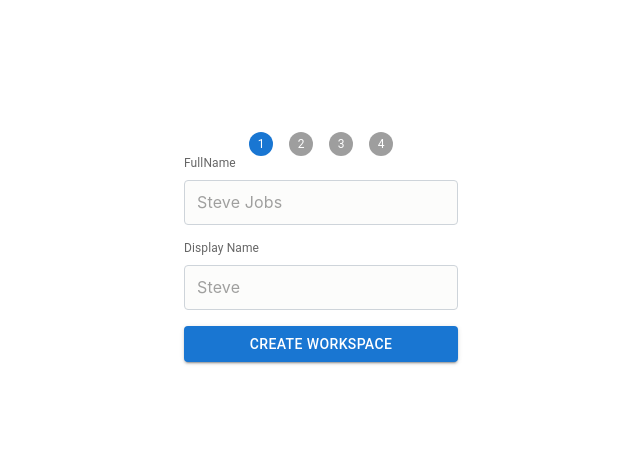
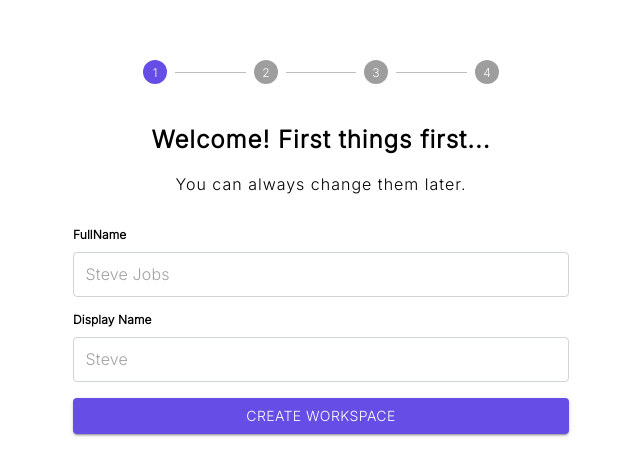
Before and after one commit to DKdEviL/stepper-react, a React (Create React App) app: page / in a window 1280 px wide. Shown: the part 153-628 px from the top of the page, without its empty margins (319-959 px from the left). Built offline with nearby package versions, Linux system fonts and the light colour scheme.

Commit message:
completed

```diff
--- a/public/index.html
+++ b/public/index.html
@@ -1,14 +1,15 @@
 <!DOCTYPE html>
 <html lang="en">
+
 <head>
   <meta charset="utf-8" />
   <link rel="icon" href="%PUBLIC_URL%/favicon.ico" />
   <meta name="viewport" content="width=device-width, initial-scale=1" />
+  <link rel="preconnect" href="https://fonts.googleapis.com">
+  <link rel="preconnect" href="https://fonts.gstatic.com" crossorigin>
+  <link href="https://fonts.googleapis.com/css2?family=Inter:wght@300&display=swap" rel="stylesheet">
   <meta name="theme-color" content="#000000" />
-    <meta
-      name="description"
-      content="Web site created using create-react-app"
-    />
+  <meta name="description" content="Web site created using create-react-app" />
   <link rel="apple-touch-icon" href="%PUBLIC_URL%/logo192.png" />
   <!--
       manifest.json provides metadata used when your web app is installed on a
@@ -26,6 +27,7 @@
     -->
   <title>React App</title>
 </head>
+
 <body>
   <noscript>You need to enable JavaScript to run this app.</noscript>
   <div id="root"></div>
@@ -40,4 +42,5 @@
       To create a production bundle, use `npm run build` or `yarn build`.
     -->
 </body>
+
 </html>
--- a/src/App.css
+++ b/src/App.css
@@ -1,7 +1,21 @@
-.App {
-  text-align: center;
+body * {
+  font-family: 'Inter', sans-serif !important;
 }
-
+.font-bold {
+  font-weight: bold !important;
+}
+.color-black {
+  color: black !important;
+}
+.color-primary {
+  color: #664de5 !important;
+}
+.bg-primary {
+  background: #664de5 !important;
+}
+.bgColor-primary {
+  background-color: #664de5 !important;
+}
 .flex {
   display: flex !important;
 }
--- a/src/App.js
+++ b/src/App.js
@@ -3,58 +3,114 @@ import Stepper from "@mui/material/Stepper";
 import Step from "@mui/material/Step";
 import StepLabel from "@mui/material/StepLabel";
 import Container from "@mui/material/Container";
-import StepContent from "@mui/material/StepContent";
+import Typography from "@mui/material/Typography";
 import "./App.css";
 import NameComponent from "./components/name/NameComponent";
 import WorkSpaceComponent from "./components/workspace/WorkSpaceComponent";
 import UsecaseComponent from "./components/usecase/UsecaseComponent";
 import WelcomeComponent from "./components/welcome/WelcomeComponent";
+import { createTheme } from "@mui/material/styles";
+const theme = createTheme({
+  palette: {
+    primary: {
+      main: "#664de5",
+    },
+  },
+});
 
 const steps = ["", "", "", ""];
 const appUsers = [
   {
-    title: 'For myself',
-    description: 'Write better. Think more clearly. Stay organized'
+    title: "For myself",
+    description: "Write better. Think more clearly. Stay organized",
   },
   {
-    title: 'With my team',
-    description: 'Wikis, docs, tasks & projects, all in one place.'
+    title: "With my team",
+    description: "Wikis, docs, tasks & projects, all in one place.",
+  },
+];
+const appText = [
+  {
+    primary: 'Welcome! First things first...',
+    secondary: 'You can always change them later.'
+  },
+  {
+    primary: "Let's setup a homework for all your work",
+    secondary: 'You can always create another workspace later.'
+  },
+  {
+    primary: "How are you planning to use Eden?",
+    secondary: "We'll streamline your setup experience accordingly."
   }
 ]
 function App() {
   const [activeStep, setActiveStep] = useState(0);
   const [userName, setUserName] = useState({ fullName: "", displayName: "" });
-  const [workspace, setWorkspace] = useState({name: '', url: ''});
+  const [workspace, setWorkspace] = useState({ name: "", url: "" });
   const [userSelected, setUserSelected] = useState(null);
 
+  useEffect(() => {
+    if ((userName.fullName && userName.displayName)) {
+      handleCreateWorkspaceClick()
+    }
+  }, [userName]);
 
-  useEffect(() => {
-    if ((userName.fullName && userName.displayName) || workspace.name) {
-      setActiveStep(activeStep + 1);
+  useEffect(() =>{
+    if (workspace.name) {
+      handleCreateWorkspaceClick();
     }
-  }, [userName, workspace]);
+  }, [workspace])
 
   const handleCreateWorkspaceClick = () => {
     setActiveStep(activeStep + 1);
-  }
+  };
 
   return (
-    <Container maxWidth="sm" sx={{height:'100vh'}} classes={{root: 'flex flex-column justify-center align-center'}}>
-      <Stepper activeStep={activeStep} alternativeLabel>
-        {steps.map((label,index) => (
-          <Step key={label+index}>
-            <StepLabel>{label}</StepLabel>
+    <Container
+      maxWidth="sm"
+      sx={{ height: "100vh" }}
+      classes={{ root: "flex flex-column justify-center align-center" }}
+    >
+      <Stepper activeStep={activeStep} alternativeLabel sx={{ width: "80%", marginBottom: '0.5rem' }}>
+        {steps.map((label, index) => (
+          <Step key={label + index}>
+            <StepLabel
+              StepIconProps={{
+                classes: {
+                  active: "color-primary",
+                  completed: "color-primary",
+                },
+              }}
+            >
+              {label}
+            </StepLabel>
           </Step>
         ))}
       </Stepper>
+      {
+        activeStep <= 2 &&
+        <>
+        <Typography variant="h5" component="h3" mt={4} mb={1} sx={{letterSpacing: '1px', fontWeight: 'bold'}}>
+        {appText[activeStep].primary}
+      </Typography>
+      <Typography variant="body1" component="span"mt={1} mb={4} sx={{letterSpacing: '1px'}}>
+        {appText[activeStep].secondary}
+      </Typography>
+        </>
+      }
       {activeStep === 0 && <NameComponent updateUserName={setUserName} />}
-      {activeStep === 1 && <WorkSpaceComponent updateWorkspace={setWorkspace} />}
-      {
-        activeStep === 2 && <UsecaseComponent userTypes={appUsers} createSpaceHandler={handleCreateWorkspaceClick} selectedUser={userSelected} updateSelectedUser={setUserSelected} />
-      }
-      {
-        activeStep >= 3 && <WelcomeComponent userName={userName.displayName} />
-      }
+      {activeStep === 1 && (
+        <WorkSpaceComponent updateWorkspace={setWorkspace} />
+      )}
+      {activeStep === 2 && (
+        <UsecaseComponent
+          userTypes={appUsers}
+          createSpaceHandler={handleCreateWorkspaceClick}
+          selectedUser={userSelected}
+          updateSelectedUser={setUserSelected}
+        />
+      )}
+      {activeStep >= 3 && <WelcomeComponent userName={userName.displayName} />}
     </Container>
   );
 }
--- a/src/components/name/NameComponent.jsx
+++ b/src/components/name/NameComponent.jsx
@@ -14,7 +14,7 @@ export const BootstrapInput = styled(InputBase)(({ theme }) => ({
   "& .MuiInputBase-input": {
     borderRadius: 4,
     position: "relative",
-    backgroundColor: theme.palette.mode === "light" ? "#fcfcfb" : "#2b2b2b",
+    backgroundColor: 'transparent',
     border: "1px solid #ced4da",
     fontSize: 16,
     padding: "10px 12px",
@@ -23,22 +23,9 @@ export const BootstrapInput = styled(InputBase)(({ theme }) => ({
       "background-color",
       "box-shadow",
     ]),
-    // Use the system font instead of the default Roboto font.
-    fontFamily: [
-      "-apple-system",
-      "BlinkMacSystemFont",
-      '"Segoe UI"',
-      "Roboto",
-      '"Helvetica Neue"',
-      "Arial",
-      "sans-serif",
-      '"Apple Color Emoji"',
-      '"Segoe UI Emoji"',
-      '"Segoe UI Symbol"',
-    ].join(","),
     "&:focus": {
-      boxShadow: `${alpha(theme.palette.primary.main, 0.25)} 0 0 0 0.2rem`,
-      borderColor: theme.palette.primary.main,
+      boxShadow: `${alpha('#664de5', 0.25)} 0 0 0 0.2rem`,
+      borderColor: '#664de5',
     },
   },
 }));
@@ -49,7 +36,7 @@ const NameComponent = (props) => {
     const [displayName, setDisplayName] = useState('');
 
   return (
-    <Paper elevation={0}>
+    <Paper elevation={0} sx={{width: '90%'}}>
       <Stack
         component="form"
         sx={{
@@ -60,18 +47,18 @@ const NameComponent = (props) => {
         autoComplete="off"
       >
         <FormControl fullWidth margin="normal" variant="standard">
-          <InputLabel shrink htmlFor="bootstrap-input">
+          <InputLabel shrink htmlFor="bootstrap-input" classes={{root: 'font-bold color-black'}}>
             FullName
           </InputLabel>
           <BootstrapInput value={username} onChange={(e) => setUsername(e.target.value)} fullWidth margin="dense" placeholder="Steve Jobs" id="fullName-input" />
         </FormControl>
         <FormControl fullWidth margin="normal" variant="standard">
-          <InputLabel shrink htmlFor="bootstrap-input">
+          <InputLabel shrink htmlFor="bootstrap-input" classes={{root: 'font-bold color-black'}}>
             Display Name
           </InputLabel>
           <BootstrapInput value={displayName} onChange={(e) => setDisplayName(e.target.value)} placeholder="Steve" id="displayName-input" />
         </FormControl>
-        <Button onClick={() => {props.updateUserName({fullName: username, displayName: displayName})}} fullWidth margin="normal" variant="contained">Create Workspace</Button>
+        <Button sx={{backgroundColor: '#664de5'}} onClick={() => {props.updateUserName({fullName: username, displayName: displayName})}} fullWidth margin="normal" variant="contained">Create Workspace</Button>
       </Stack>
     </Paper>
   );
--- a/src/components/usecase/Usecase.css
+++ b/src/components/usecase/Usecase.css
@@ -7,6 +7,9 @@
 .userList .selectedItem {
     background-color: transparent !important;
 }
+.cardContainer {
+    height: 200px;
+}
 .userList .selectedItem .cardContainer {
-    border: 1px solid red;
+    border: 1px solid #664de5;
 }
--- a/src/components/usecase/UsecaseComponent.jsx
+++ b/src/components/usecase/UsecaseComponent.jsx
@@ -22,7 +22,7 @@ const UsecaseComponent = (props) => {
     setSelectedIndex(index);
   };
   return (
-    <Paper elevation={0}>
+    <Paper elevation={0} sx={{width: '90%'}}>
         <Stack
         component="form"
         sx={{
@@ -65,6 +65,7 @@ const UsecaseComponent = (props) => {
       <Button
           onClick={() => props.createSpaceHandler()}
           fullWidth
+          sx={{backgroundColor: '#664de5'}}
           margin="normal"
           variant="contained"
         >
--- a/src/components/workspace/WorkSpace.css
+++ b/src/components/workspace/WorkSpace.css
@@ -5,6 +5,8 @@
 .urlContainer .urlChip {
     height: 45px;
     width: 30%;
+    letter-spacing: 1px;
+    font-weight: 500;
     border-radius: 4px 0 0 4px;
     border: 1px solid #ced4da;
     border-right: none;
--- a/src/index.js
+++ b/src/index.js
@@ -3,15 +3,7 @@ import ReactDOM from 'react-dom/client';
 import './index.css';
 import App from './App';
 import reportWebVitals from './reportWebVitals';
-import { createTheme } from '@mui/material/styles';
-export const theme = createTheme({
-  palette: {
-    primary: {
-      main: '#664de5'
-    },
-  },
-});
-// #664de5
+
 const root = ReactDOM.createRoot(document.getElementById('root'));
 root.render(
   <React.StrictMode>
```
Also changed, not shown: src/components/welcome/WelcomeComponent.jsx (+4 -3 lines), src/components/workspace/WorkSpaceComponent.jsx (+4 -3 lines). Lines whose indentation alone changed are shown as unchanged.
